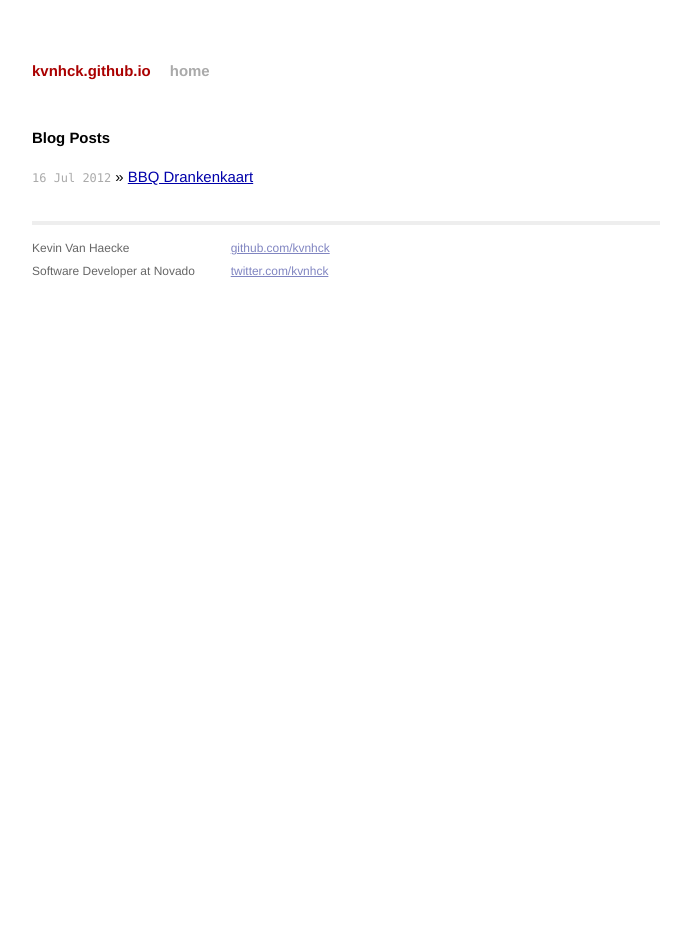
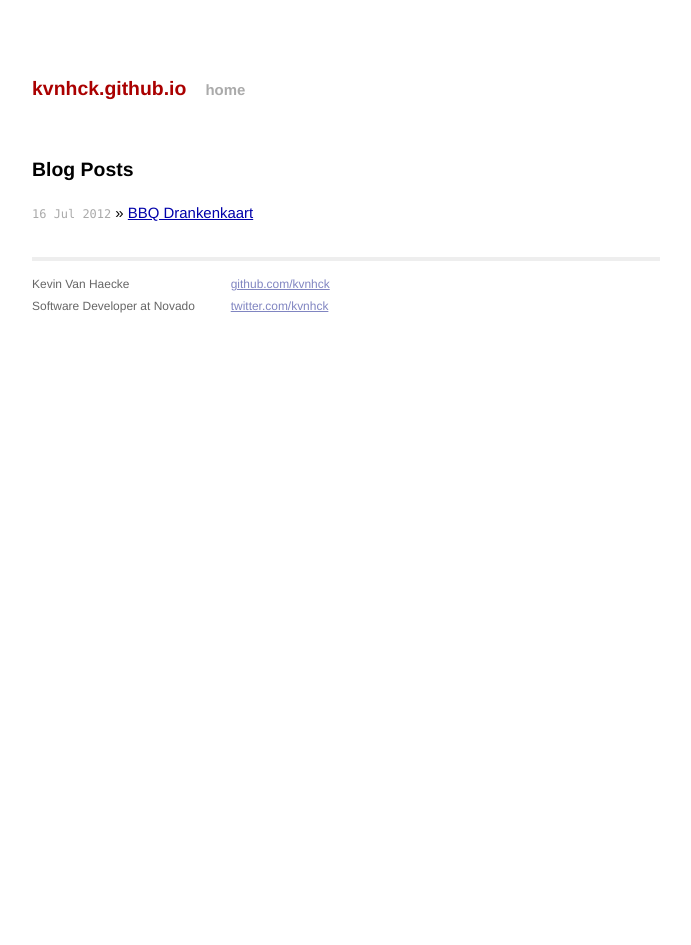
Before and after one commit to kvnhck/kvnhck.github.io, a Jekyll site: the page built from index.html, in a window 1280 px wide. Shown: the whole page, without its empty margins (294-985 px from the left). Built offline with Jekyll 4.4.1, drawn with Linux system fonts in a browser that asks for light colours; Markdown is read by kramdown in place of the engine named in the settings.

Commit message:
Update main.css

```diff
--- a/css/main.css
+++ b/css/main.css
@@ -17,12 +17,13 @@ body {
   font: 13.34px Helvetica, Arial, sans-serif;
   font-size: small;
   text-align: center;
+  padding: 1em;
 }
 
 h1, h2, h3, h4, h5, h6 {
   font-size: 100%; }
 
-h1 { margin: 1em 0; }
+h1 { font-size: 130%; margin: 1em 0; }
 p, ul { margin: 1em 0; }
 
 a         { color: #00a; }
```
